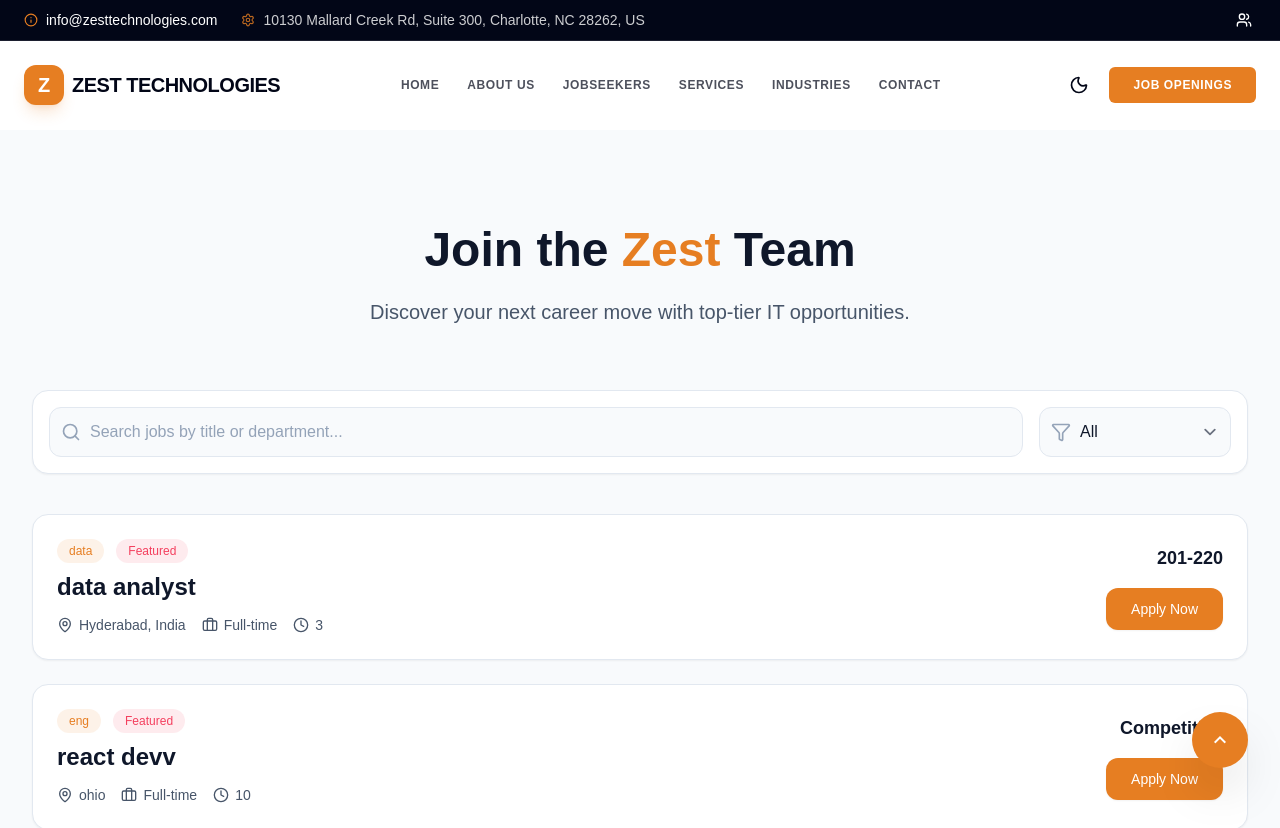
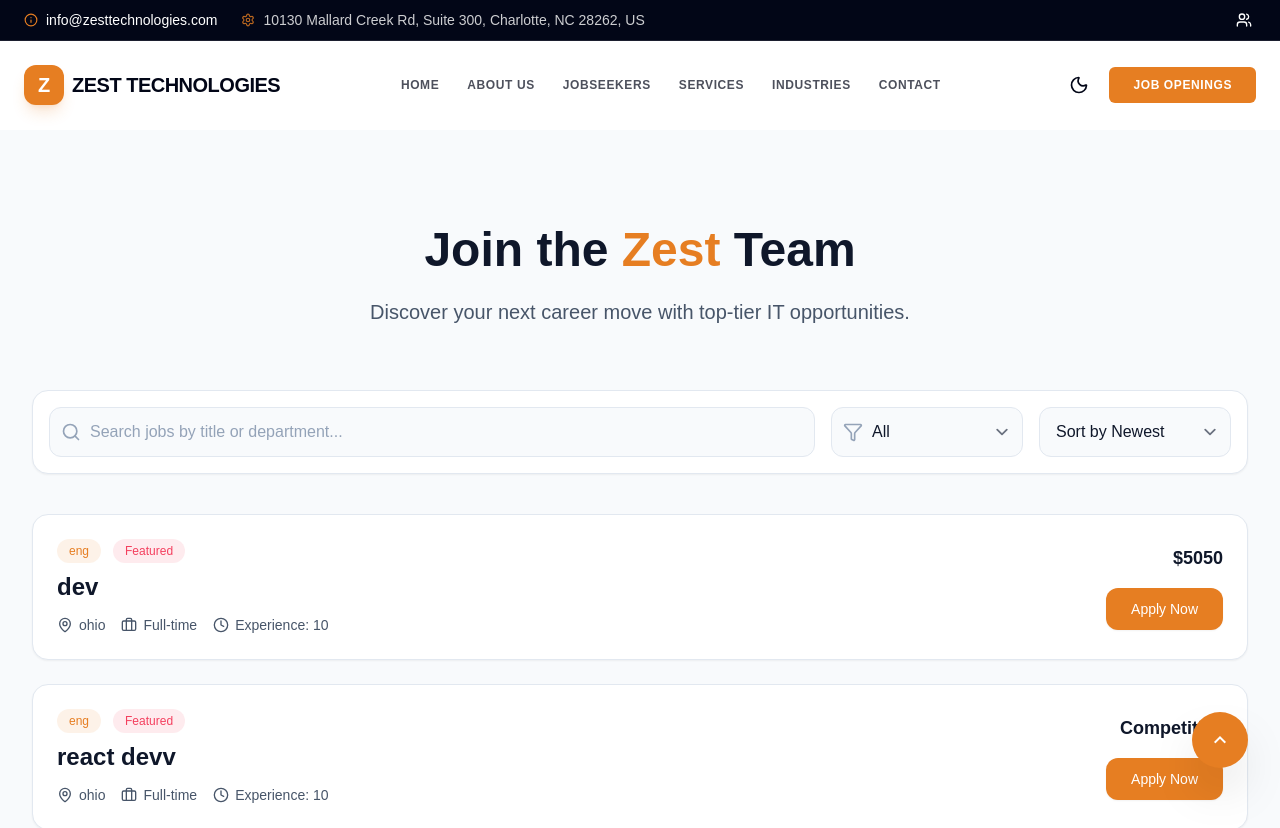
Before and after one commit to zesttech-usa/Website-main, a React (Vite) app: page /careers in a window 1280 px wide. Shown: the top 828 px of the page. Built offline with nearby package versions, Linux system fonts and the light colour scheme; a web font is replaced by a local one.

Commit message:
UI Refs: currency, sort, exp label

```diff
--- a/src/pages/AdminPanel.jsx
+++ b/src/pages/AdminPanel.jsx
@@ -11,7 +11,9 @@
         title: '',
         department: '',
         location: '',
+        location: '',
         type: 'Full-time',
+        currency: '$',
         salaryRange: '',
         experienceLevel: '',
         description: '',
@@ -77,6 +79,7 @@
                 department: '',
                 location: '',
                 type: 'Full-time',
+                currency: '$',
                 salaryRange: '',
                 experienceLevel: '',
                 description: '',
@@ -252,14 +255,27 @@
 
                             <div className="col-span-1 md:col-span-2">
                                 <label className="block text-sm font-medium text-slate-700 dark:text-slate-300 mb-2">Salary Range</label>
+                                <div className="flex relative">
+                                    <select
+                                        name="currency"
+                                        value={formData.currency}
+                                        onChange={handleInputChange}
+                                        className="rounded-l-xl border-slate-300 dark:border-navy-600 bg-slate-100 dark:bg-navy-800 focus:border-primary focus:ring-primary dark:text-white transition-colors border-r-0 px-4"
+                                    >
+                                        <option value="$">$(USD)</option>
+                                        <option value="₹">₹(INR)</option>
+                                        <option value="€">€(EUR)</option>
+                                        <option value="£">£(GBP)</option>
+                                    </select>
                                     <input
                                         type="text"
                                         name="salaryRange"
                                         value={formData.salaryRange}
                                         onChange={handleInputChange}
-                                    placeholder="e.g. $120k - $150k"
-                                    className="w-full rounded-xl border-slate-300 dark:border-navy-600 bg-slate-50 dark:bg-navy-900 shadow-sm focus:border-primary focus:ring-primary dark:text-white transition-colors"
+                                        placeholder="e.g. 120k - 150k"
+                                        className="w-full rounded-r-xl border-slate-300 dark:border-navy-600 bg-slate-50 dark:bg-navy-900 shadow-sm focus:border-primary focus:ring-primary dark:text-white transition-colors"
                                     />
+                                </div>
                             </div>
 
                             <div className="col-span-1 md:col-span-2">
--- a/src/pages/Careers.jsx
+++ b/src/pages/Careers.jsx
@@ -8,6 +8,7 @@
     const [jobs, setJobs] = useState([]);
     const [searchTerm, setSearchTerm] = useState('');
     const [filterType, setFilterType] = useState('All');
+    const [sortBy, setSortBy] = useState('Newest');
 
     useEffect(() => {
         // Attempting to load jobs from imported JSON.
@@ -15,12 +16,18 @@
         setJobs(jobsData || []);
     }, []);
 
-    const filteredJobs = jobs.filter(job => {
-        const matchesSearch = job.title?.toLowerCase().includes(searchTerm.toLowerCase()) ||
-            job.department?.toLowerCase().includes(searchTerm.toLowerCase());
-        const matchesType = filterType === 'All' || job.type === filterType;
-        return matchesSearch && matchesType;
-    });
+    const filteredJobs = jobs
+        .filter(job => {
+            const matchesSearch = job.title?.toLowerCase().includes(searchTerm.toLowerCase()) ||
+                job.department?.toLowerCase().includes(searchTerm.toLowerCase());
+            const matchesType = filterType === 'All' || job.type === filterType;
+            return matchesSearch && matchesType;
+        })
+        .sort((a, b) => {
+            const dateA = new Date(a.createdAt || 0);
+            const dateB = new Date(b.createdAt || 0);
+            return sortBy === 'Newest' ? dateB - dateA : dateA - dateB;
+        });
 
     const jobTypes = ['All', 'Full-time', 'Contract', 'Part-time', 'Freelance'];
 
@@ -76,6 +83,16 @@
                                 ))}
                             </select>
                         </div>
+                        <div className="flex sm:w-auto relative">
+                            <select
+                                value={sortBy}
+                                onChange={(e) => setSortBy(e.target.value)}
+                                className="block w-full sm:w-48 px-4 py-3 border border-slate-200 dark:border-navy-600 rounded-xl bg-slate-50 dark:bg-navy-900 text-slate-900 dark:text-white focus:outline-none focus:ring-2 focus:ring-primary focus:border-transparent transition-colors"
+                            >
+                                <option value="Newest">Sort by Newest</option>
+                                <option value="Oldest">Sort by Oldest</option>
+                            </select>
+                        </div>
                     </div>
                 </div>
 
@@ -120,7 +137,7 @@
                                             </div>
                                             <div className="flex items-center gap-1.5">
                                                 <Clock className="w-4 h-4" />
-                                                {job.experienceLevel || 'Experience not specified'}
+                                                <span>Experience: {job.experienceLevel || 'Not specified'}</span>
                                             </div>
                                         </div>
                                     </div>
@@ -128,11 +145,11 @@
                                     {/* Actions */}
                                     <div className="flex items-center gap-4 md:flex-col md:items-end md:justify-center">
                                         <p className="text-lg font-semibold text-navy-900 dark:text-white">
-                                            {job.salaryRange || 'Competitive'}
+                                            {job.salaryRange ? `${job.currency || '$'}${job.salaryRange}` : 'Competitive'}
                                         </p>
                                         <Link
                                             to={`/careers/${job.id}`}
-                                            className="inline-flex justify-center items-center px-6 py-2.5 border border-transparent text-sm font-medium rounded-xl text-white bg-primary hover:bg-primary/90 focus:outline-none focus:ring-2 focus:ring-offset-2 focus:ring-primary shadow-sm hover:shadow transition-all duration-200"
+                                            className="inline-flex justify-center items-center px-6 py-2.5 border border-transparent text-sm font-medium rounded-xl text-white bg-primary hover:bg-primary/90 focus:outline-none focus:ring-2 focus:ring-primary shadow-sm hover:shadow transition-all duration-200"
                                         >
                                             Apply Now
                                         </Link>
--- a/src/pages/JobDetail.jsx
+++ b/src/pages/JobDetail.jsx
@@ -159,7 +159,7 @@
                             </div>
                             <div>
                                 <p className="text-xs text-slate-500 dark:text-slate-400 font-medium uppercase tracking-wider">Salary</p>
-                                <p className="text-sm font-semibold text-navy-900 dark:text-white">{job.salaryRange || 'Competitive'}</p>
+                                <p className="text-sm font-semibold text-navy-900 dark:text-white">{job.salaryRange ? `${job.currency || '$'}${job.salaryRange}` : 'Competitive'}</p>
                             </div>
                         </div>
                         <div className="flex items-start gap-3">
@@ -206,8 +206,8 @@
                                         animate={{ opacity: 1, y: 0, height: 'auto' }}
                                         exit={{ opacity: 0, height: 0 }}
                                         className={`mb-6 p-4 rounded-xl flex items-start gap-3 text-sm ${status.type === 'success'
-                                                ? 'bg-emerald-50 text-emerald-800 dark:bg-emerald-500/10 dark:text-emerald-400 border border-emerald-200 dark:border-emerald-500/20'
-                                                : 'bg-red-50 text-red-800 dark:bg-red-500/10 dark:text-red-400 border border-red-200 dark:border-red-500/20'
+                                            ? 'bg-emerald-50 text-emerald-800 dark:bg-emerald-500/10 dark:text-emerald-400 border border-emerald-200 dark:border-emerald-500/20'
+                                            : 'bg-red-50 text-red-800 dark:bg-red-500/10 dark:text-red-400 border border-red-200 dark:border-red-500/20'
                                             }`}
                                     >
                                         {status.type === 'success' ? <CheckCircle className="w-5 h-5 shrink-0" /> : <AlertCircle className="w-5 h-5 shrink-0" />}
```
Lines whose indentation alone changed are shown as unchanged.
